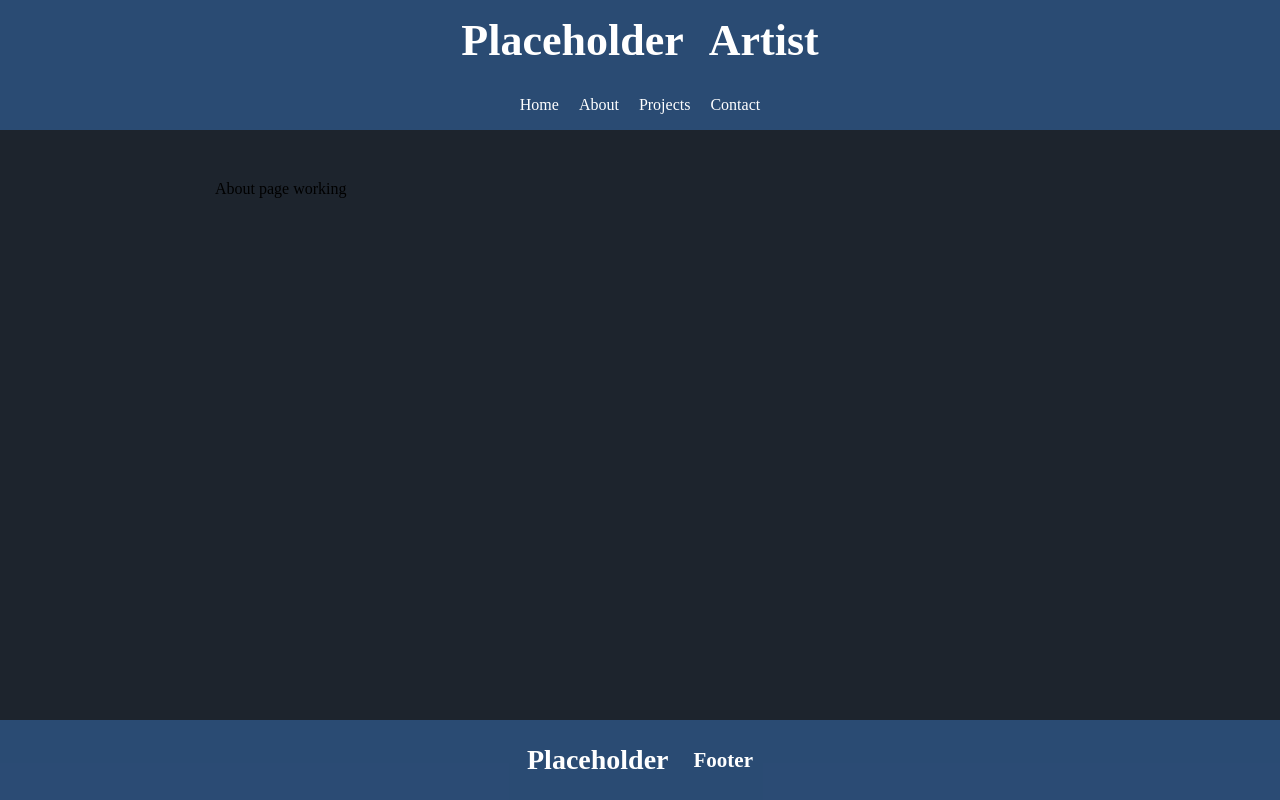
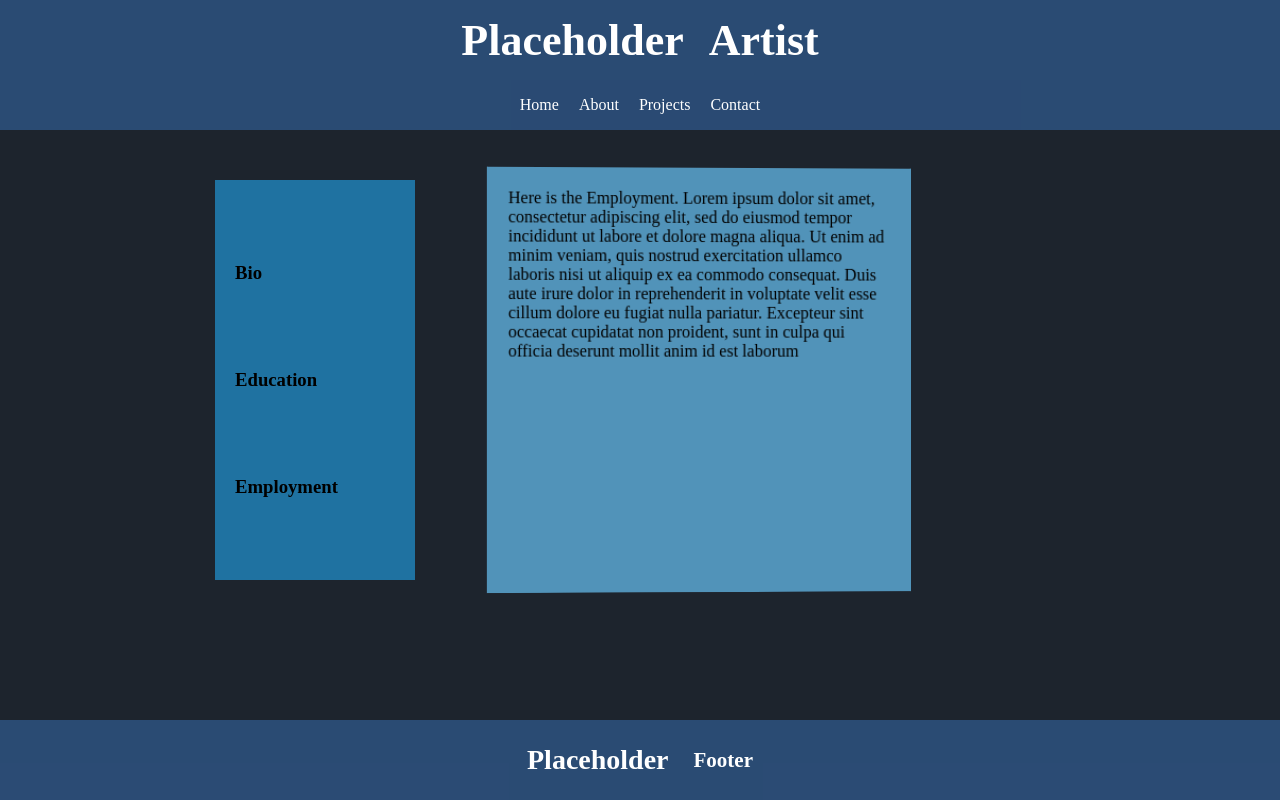
Before and after one commit to reedjoe/next-portfolio-site, a Next.js app: page /next-portfolio-site/about in a window 1280 px wide. Built offline with nearby package versions, Linux system fonts and the light colour scheme.

Commit message:
Add initial content for about page

```diff
--- a/pages/about.tsx
+++ b/pages/about.tsx
@@ -1,10 +1,23 @@
-import Layout from '../components/layout/layout'
+import Layout from '../components/layout/layout';
+import styles from '../styles/About.module.css';
 
 export default function About() {
   return (
     <>
       <Layout pageTitle='Portfolio - About'>
-        <div>About page working</div>
+        {/* <div>About page working</div> */}
+        <div className={styles.container}>
+          <div className={styles.leftContainer}>
+            <h3>Bio</h3>
+            <h3>Education</h3>
+            <h3>Employment</h3>
+          </div>
+          <div className={styles.rightContainer}>
+            <div>Here is the Bio. Lorem ipsum dolor sit amet, consectetur adipiscing elit, sed do eiusmod tempor incididunt ut labore et dolore magna aliqua. Ut enim ad minim veniam, quis nostrud exercitation ullamco laboris nisi ut aliquip ex ea commodo consequat. Duis aute irure dolor in reprehenderit in voluptate velit esse cillum dolore eu fugiat nulla pariatur. Excepteur sint occaecat cupidatat non proident, sunt in culpa qui officia deserunt mollit anim id est laborum</div>
+            <div>Here is the Education. Lorem ipsum dolor sit amet, consectetur adipiscing elit, sed do eiusmod tempor incididunt ut labore et dolore magna aliqua. Ut enim ad minim veniam, quis nostrud exercitation ullamco laboris nisi ut aliquip ex ea commodo consequat. Duis aute irure dolor in reprehenderit in voluptate velit esse cillum dolore eu fugiat nulla pariatur. Excepteur sint occaecat cupidatat non proident, sunt in culpa qui officia deserunt mollit anim id est laborum</div>
+            <div>Here is the Employment. Lorem ipsum dolor sit amet, consectetur adipiscing elit, sed do eiusmod tempor incididunt ut labore et dolore magna aliqua. Ut enim ad minim veniam, quis nostrud exercitation ullamco laboris nisi ut aliquip ex ea commodo consequat. Duis aute irure dolor in reprehenderit in voluptate velit esse cillum dolore eu fugiat nulla pariatur. Excepteur sint occaecat cupidatat non proident, sunt in culpa qui officia deserunt mollit anim id est laborum</div>
+          </div>
+        </div>
       </Layout>
     </>
   )
--- /dev/null
+++ b/styles/About.module.css
@@ -0,0 +1,93 @@
+
+.container {
+    display: grid;
+    grid-template-columns: 1fr;
+    grid-template-areas: 'title' 'content';
+}
+
+@media only screen and (min-width: 850px) {
+    .container {
+        grid-template-columns: 200px auto;
+        grid-template-areas: 'title content';
+    }
+}
+
+.leftContainer {
+    grid-template: 'title';
+    background-color: #1f72a1;
+    padding: 40px 20px;
+    display: flex;
+    flex-direction: column;
+    justify-content: space-around;
+}
+
+.rightContainer {
+    grid-template: 'content';
+    /* padding: 20px;
+    display: flex;
+    flex-direction: column;
+    gap: 35px; */
+
+    display: grid;
+    width: 90%;
+    transform-style: preserve-3d;
+    --_t: perspective(2000px) rotateX(-90deg) rotate(180deg) scaleX(-1);
+    animation: r 14s cubic-bezier(0.5, -0.2, 0.5, 1.2) infinite;
+
+    margin-top: 30px;
+    margin-left: 1.3rem;
+}
+
+@media only screen and (min-width: 850px) {
+    .rightContainer {
+        width: 400px;
+        margin-left: 80px;
+        margin-top: 0;
+    }
+}
+
+@keyframes r {
+    0%, 5% {
+        transform: var(--_t) rotate(0deg);
+    }
+    31%, 36% {
+        transform: var(--_t) rotate(120deg);
+    }
+    64%, 69% {
+        transform: var(--_t) rotate(240deg);
+    }
+    94%, 100% {
+        transform: var(--_t) rotate(360deg);
+    }
+}
+
+.rightContainer > div {
+    grid-area: 1 / 1;
+    /* width: 300px; */
+    aspect-ratio: 1;
+    object-fit: cover;
+
+    background-color: #5193B9;
+    padding: 20px;
+}
+
+.rightContainer > div:nth-child(1) {
+    transform:
+      rotate(0)
+      translateY(28.8675134595%)
+      rotateX(90deg);
+}
+
+.rightContainer > div:nth-child(2) {
+    transform:
+      rotate(120deg)
+      translateY(28.8675134595%)
+      rotateX(90deg);
+}
+
+.rightContainer > div:nth-child(3) {
+    transform:
+      rotate(240deg)
+      translateY(28.8675134595%)
+      rotateX(90deg);
+}
--- a/styles/Layout.module.css
+++ b/styles/Layout.module.css
@@ -61,6 +61,7 @@
   opacity: 0;
   height: 0;
   transition: height 300ms ease, opacity 300ms ease, visibility 300ms ease;
+  z-index: 999;
 }
 
 .navMainVisible {
```
